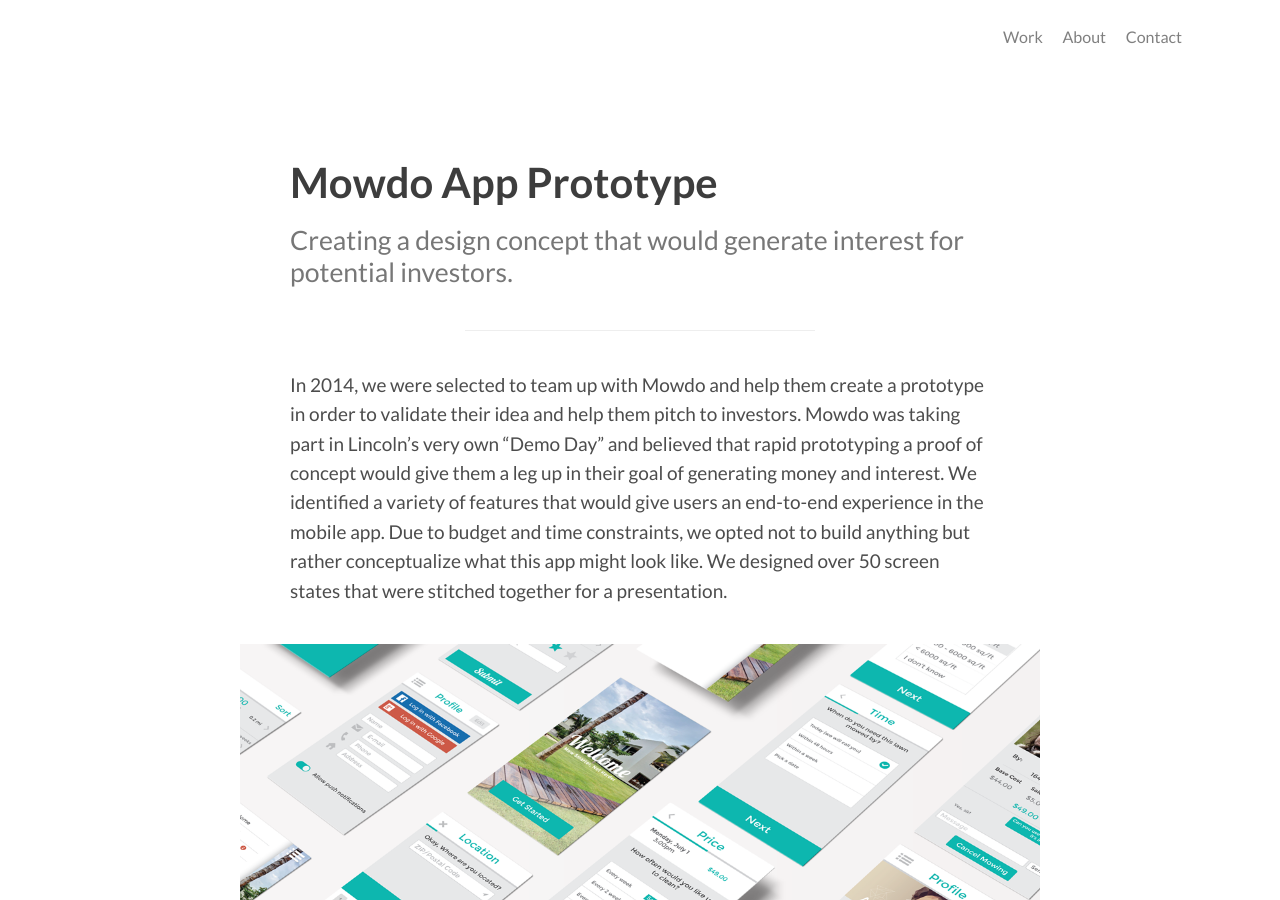
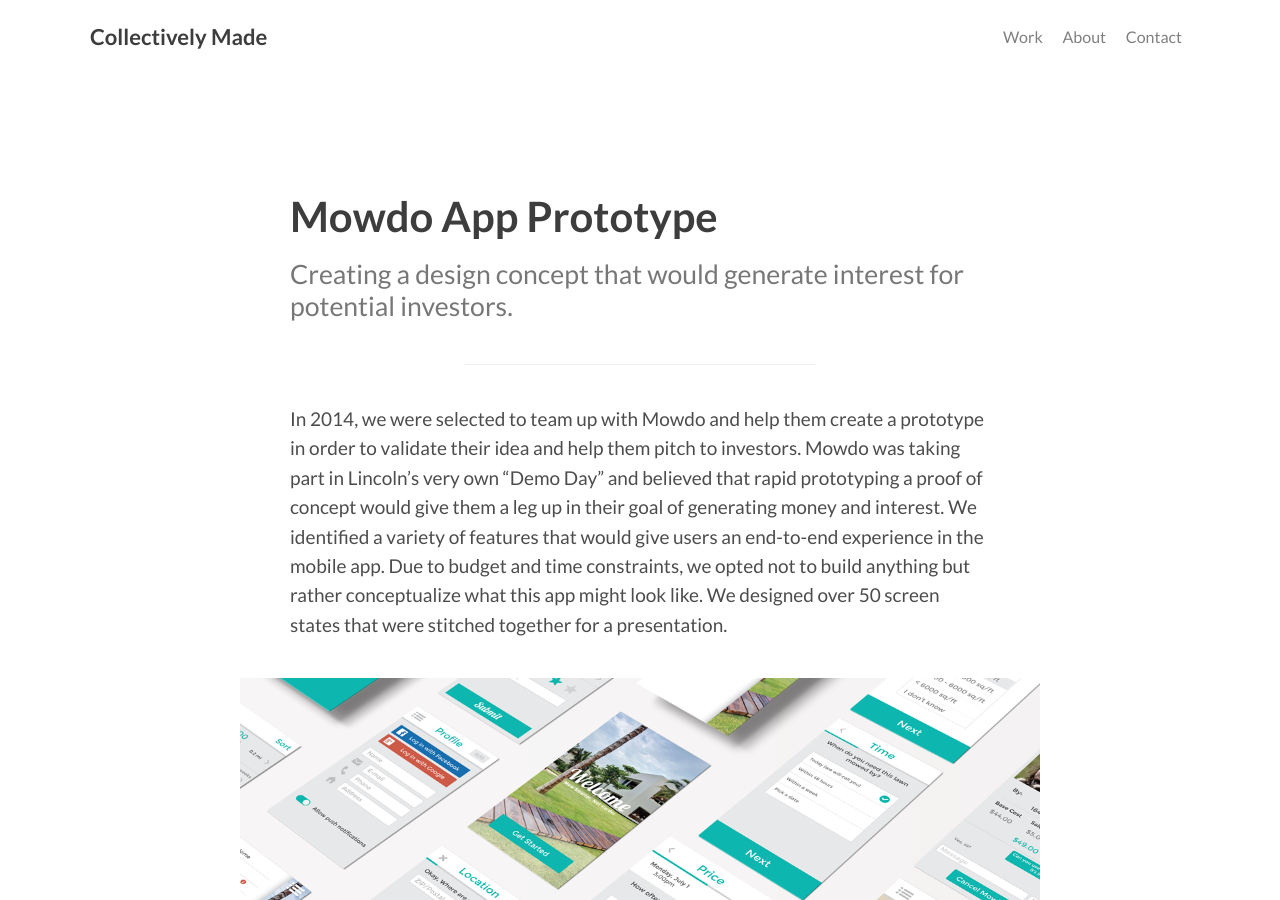
Before and after one commit to alexanderussell/collectively-made, a Jekyll site: the page built from _posts/2014-07-15-mowdo.md, in a window 1280 px wide and 900 px high. Built offline with Jekyll 4.4.1, drawn with Linux system fonts in a browser that asks for light colours; nearby versions of some CDN libraries.

Commit message:
title if

```diff
--- a/_includes/head.html
+++ b/_includes/head.html
@@ -1,6 +1,6 @@
 <meta charset="UTF-8">
 <meta name="viewport" content="width=device-width">
-<title>Collectively Made {% if page.title %}| {{ page.title }}{% else %}Building Together {% endif %}</title>
+<title>Collectively Made {% if page.title %}| {{ page.title }}{% else %}Building Better Together {% endif %}</title>
 <meta content="{{ site.title }} {% if page.title %}| {{ page.title }}{% endif %}" property="og:title" />
 {% if page.excerpt %}
 <meta name="description" content="{% if page.excerpt %}{{ page.excerpt | strip_html | strip_newlines | truncate: 160 }}{% endif %}">
--- a/_includes/header.html
+++ b/_includes/header.html
@@ -6,7 +6,7 @@
       {% if site.logo-image %}
         <img alt="{{ site.name }}" src="{{ site.baseurl }}{{ site.logo-image }}">
       {% else %}
-        {{ site.name }}
+        {{ site.title }}
       {% endif %}
     </a>
     {% include navigation.html %}
```
